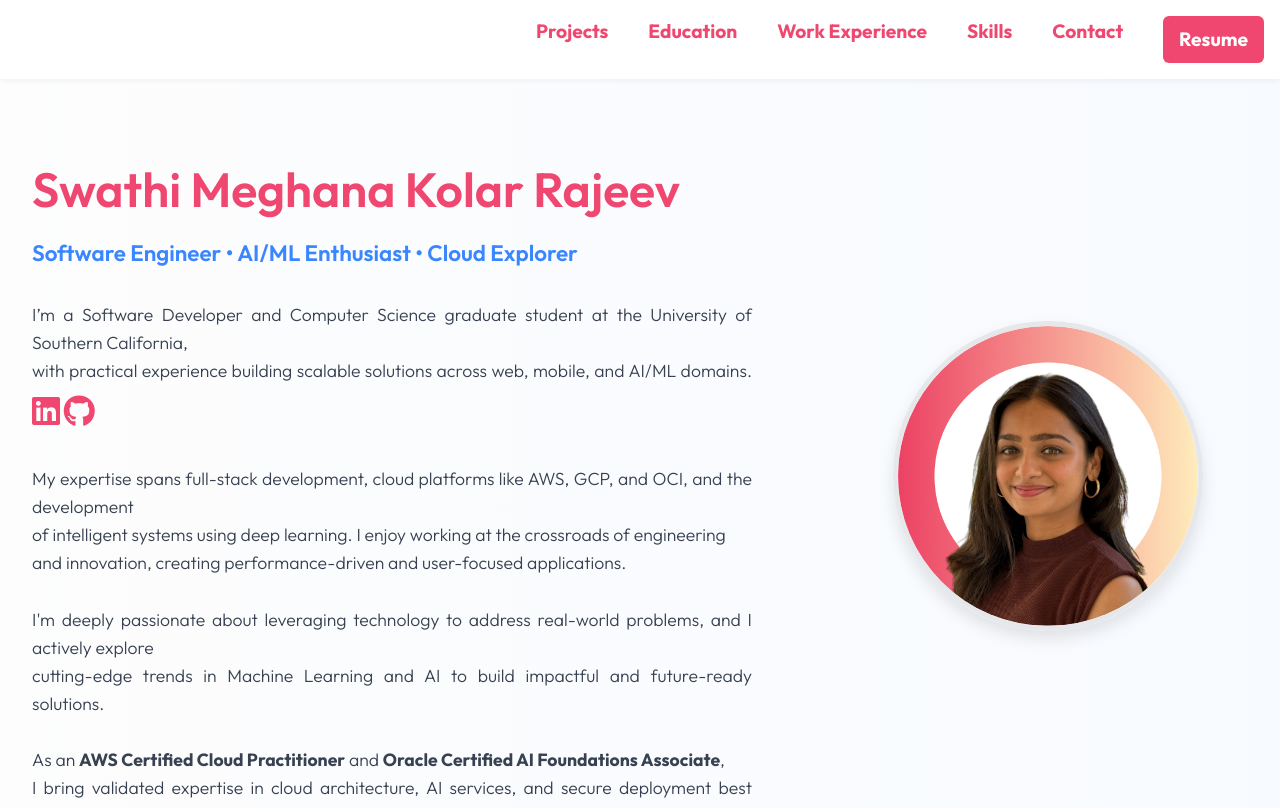
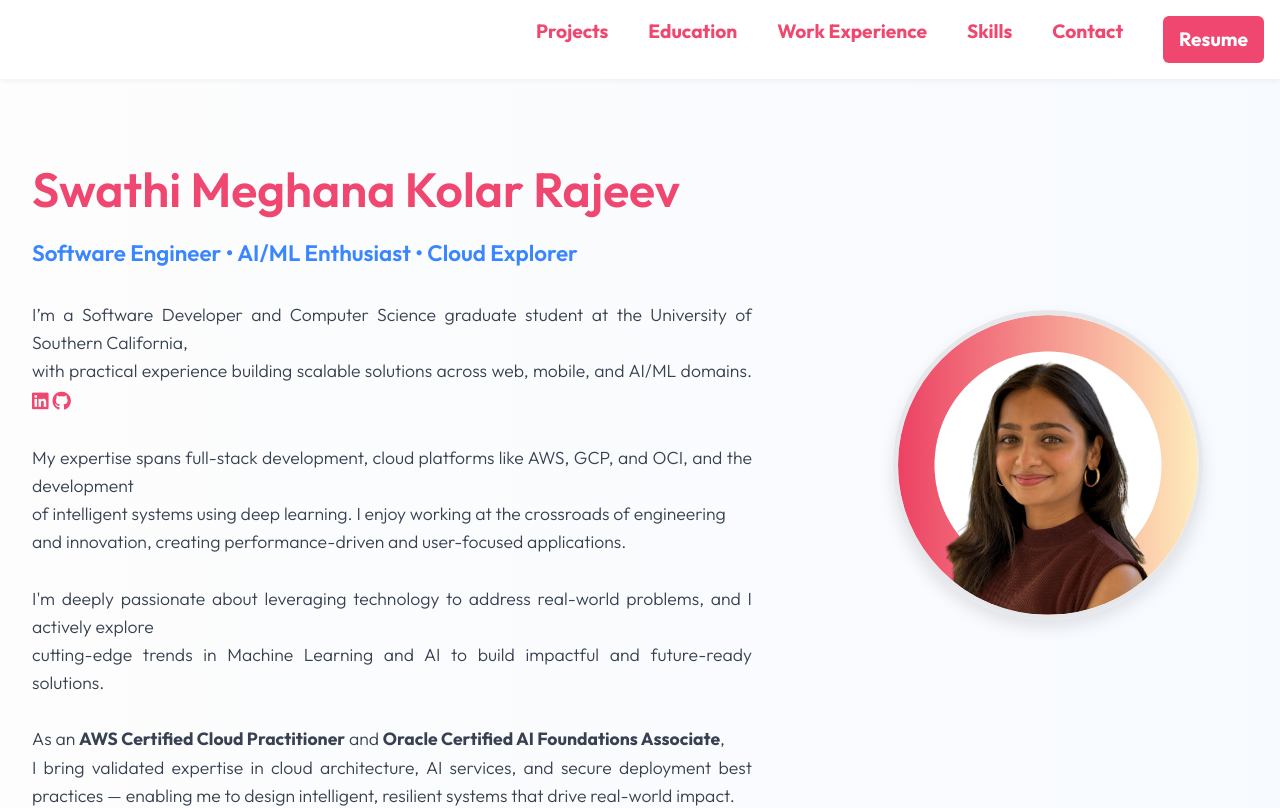
Before and after one commit to Swathi-KR/My-Portfolio-Website, a plain HTML site: page index.html in a window 1280 px wide. Shown: the top 808 px of the page. Drawn offline with nearby package versions, Linux system fonts and the light colour scheme.

Commit message:
Update styles.css

```diff
--- a/css/styles.css
+++ b/css/styles.css
@@ -169,7 +169,7 @@ body {
   }
 
 .hero-anchor{
-    font-size: 4vh;
+    font-size: 2.37vh;
     color: #ef476f;
   }
 
```
